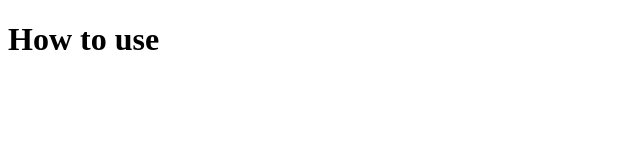
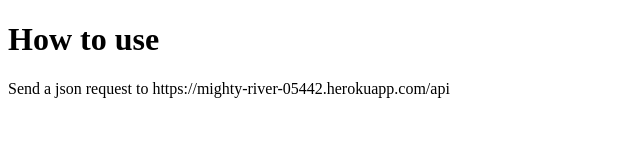
Before and after one commit to Ameya20/code-28042021-ameyabrahmankar, a website: page index.html in a window 1280 px wide. Shown: the whole page, without its empty margins (0-640 px from the left). Drawn offline with Linux system fonts and the light colour scheme.

Commit message:
Update index.html

```diff
--- a/index.html
+++ b/index.html
@@ -8,6 +8,6 @@
 </head>
 <body>
     <h1>How to use</h1>
-
+    <p>Send a json request to https://mighty-river-05442.herokuapp.com/api</p>
 </body>
 </html>
```
